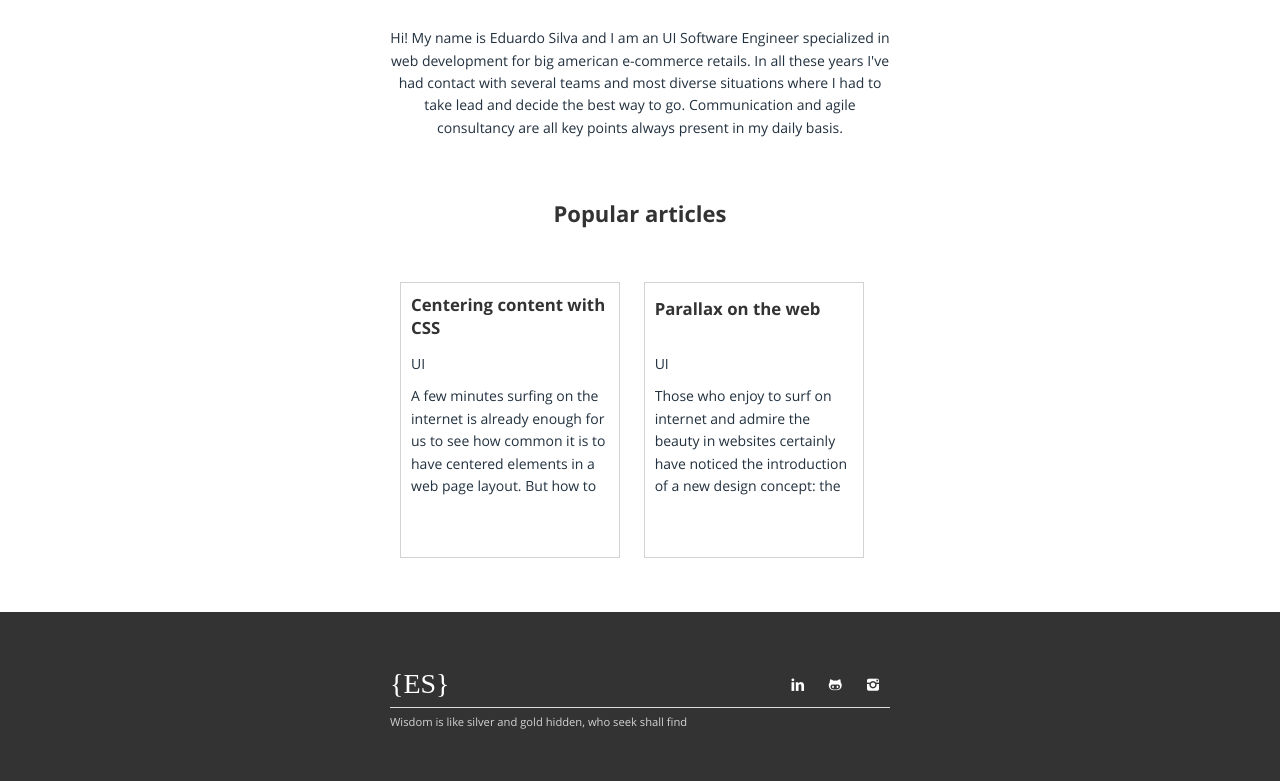
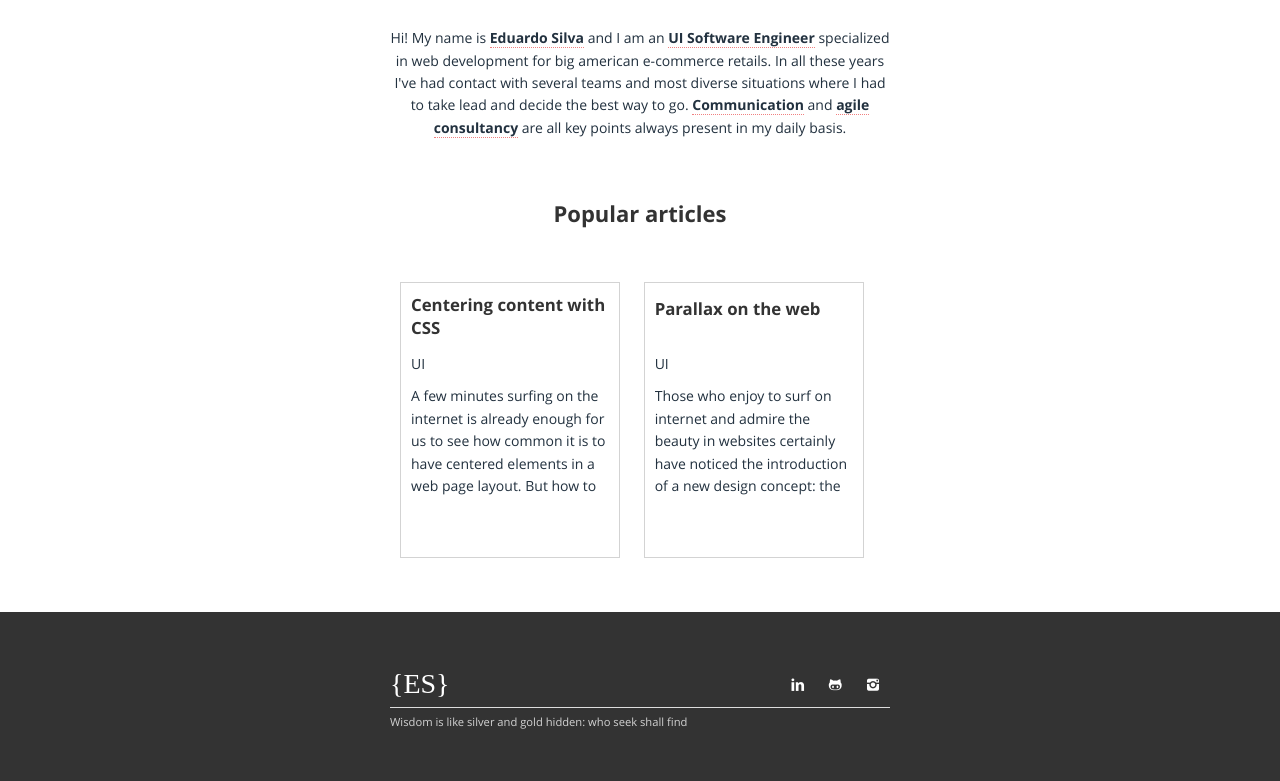
Before and after one commit to eduardo305/website, a website: page index.html in a window 1280 px wide. Shown: the part 422-1203 px from the top of the page. Drawn offline with Linux system fonts and the light colour scheme; a web font is replaced by a local one.

Commit message:
Text highlight on about

```diff
--- a/assets/css/3-sections/_about.sass
+++ b/assets/css/3-sections/_about.sass
@@ -4,6 +4,10 @@ section.about
 
   .inner-container
     text-align: center
+
+    span
+      border-bottom: 1px dotted #f08080
+      font-weight: bold
 
     ul.secondary-roles
       list-style-type: none
--- a/assets/css/3-sections/_footer.sass
+++ b/assets/css/3-sections/_footer.sass
@@ -29,7 +29,7 @@ footer
 
         span
           &:hover
-            color: rgba(0,0,0,0.7)
+            color: $accent
 
 
     #copyright
--- a/index.html
+++ b/index.html
@@ -47,7 +47,7 @@
 
       <section class="about">
         <div class="inner-container">
-          Hi! My name is Eduardo Silva and I am an UI Software Engineer specialized
+          Hi! My name is <span>Eduardo Silva</span> and I am an <span>UI Software Engineer</span> specialized
           in web development for big american e-commerce retails. In all these years
           I've had contact with several teams and most diverse situations where I
           had to take lead and decide the best way to go. <span>Communication</span>
@@ -123,7 +123,7 @@
             </div>
           </div>
           <hr />
-          <div id="copyright">Wisdom is like silver and gold hidden, who seek shall find</div>
+          <div id="copyright">Wisdom is like silver and gold hidden: who seek shall find</div>
         </div>
       </footer>
 
```
Also changed, not shown: assets/css/all.css.
